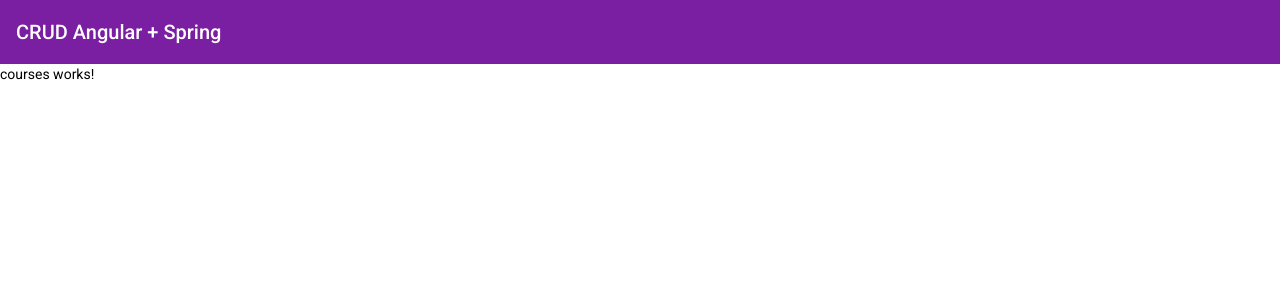
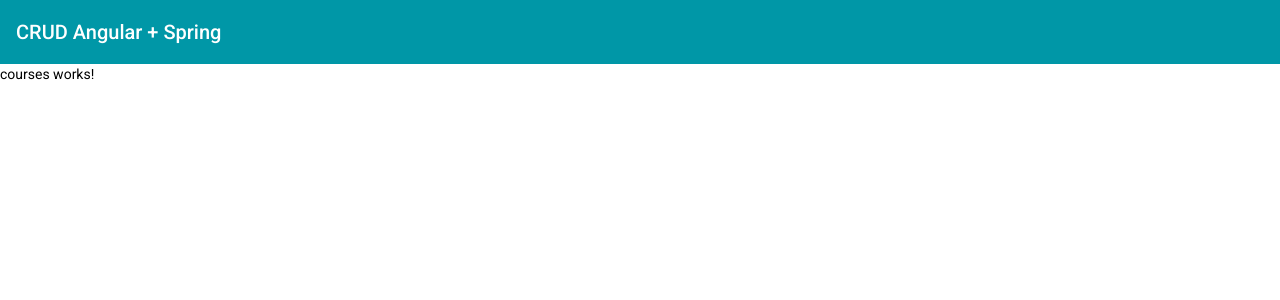
Before and after one commit to oLadeira/crud-angular-spring, an Angular app in the folder crud-angular/: page /courses in a window 1280 px wide. Shown: the top 300 px of the page. Built offline with nearby package versions, Linux system fonts and the light colour scheme.

Commit message:
customizando o tema do Angular Material

```diff
--- a/crud-angular/src/styles.scss
+++ b/crud-angular/src/styles.scss
@@ -1,4 +1,14 @@
 /* You can add global styles to this file, and also import other style files */
+@import '@angular/material/theming';
+@include mat-core();
+
+$custom-app-primary: mat-palette($mat-cyan, 700); //personalizando cor primaria
+$custom-app-secondary: mat-palette($mat-indigo, A200, A400, 700); //personalizando cor secundaria
+$custom-app-warn: mat-palette($mat-red); //personalizando cor de warning
+
+$custom-theme: mat-dark-theme($custom-app-primary, $custom-app-secondary, $custom-app-warn);
+
+@include angular-material-theme($custom-theme); //ativando o tema personalizado
 
 html, body { height: 100%; }
 body { margin: 0; font-family: Roboto, "Helvetica Neue", sans-serif; }
```
